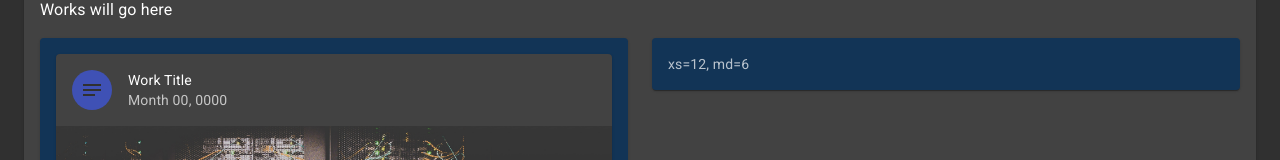
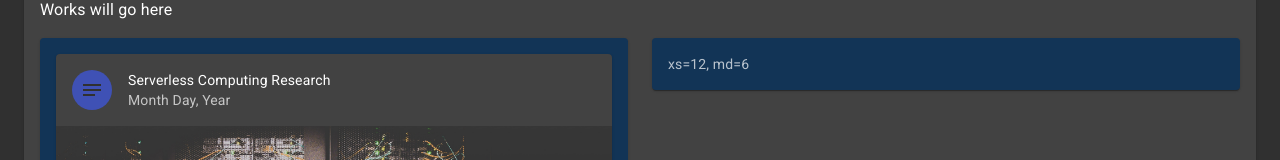
Before and after one commit to brinleym/personal-website, a React (Create React App) app in the folder react-client/: page / in a window 1280 px wide. Shown: the part 214-374 px from the top of the page. Built offline with nearby package versions, Linux system fonts and the light colour scheme.

Commit message:
parameterized Work Card

```diff
--- a/react-client/src/components/MyTimeline.js
+++ b/react-client/src/components/MyTimeline.js
@@ -48,9 +48,6 @@ function CustomizedTimeline() {
         type="work"
       >
       </CustomTimelineItem>
-{/*       <CustomTimelineItem></CustomTimelineItem>
-      <CustomTimelineItem></CustomTimelineItem>
-      <CustomTimelineItem></CustomTimelineItem> */}
       <TimelineItem>
         <TimelineSeparator>
           <TimelineDot color="secondary">
--- a/react-client/src/components/WorkCard.js
+++ b/react-client/src/components/WorkCard.js
@@ -16,6 +16,7 @@ import ExpandMoreIcon from '@material-ui/icons/ExpandMore';
 import MoreVertIcon from '@material-ui/icons/MoreVert';
 import LaunchIcon from '@material-ui/icons/Launch';
 import NotesIcon from '@material-ui/icons/Notes';
+import SvgIcon from '@material-ui/core/SvgIcon';
 
 import serverless_img from '../static/images/ServerlessComputing.jpg';
 
@@ -41,7 +42,28 @@ const useStyles = makeStyles((theme) => ({
   },
 }));
 
-export default function WorkCard() {
+function WorkTypeIcon(props) {
+  const workType = props.type;
+  if (workType == "written") {
+    return <NotesIcon />;
+  }
+  else if (workType == "podcast") {
+    return (
+      // Podcast icon
+      <SvgIcon>
+        <path fill="currentColor" d="M17,18.25V21.5H7V18.25C7,16.87 9.24,15.75 12,15.75C14.76,15.75 17,16.87 17,18.25M12,5.5A6.5,6.5 0 0,1 18.5,12C18.5,13.25 18.15,14.42 17.54,15.41L16,14.04C16.32,13.43 16.5,12.73 16.5,12C16.5,9.5 14.5,7.5 12,7.5C9.5,7.5 7.5,9.5 7.5,12C7.5,12.73 7.68,13.43 8,14.04L6.46,15.41C5.85,14.42 5.5,13.25 5.5,12A6.5,6.5 0 0,1 12,5.5M12,1.5A10.5,10.5 0 0,1 22.5,12C22.5,14.28 21.77,16.39 20.54,18.11L19.04,16.76C19.96,15.4 20.5,13.76 20.5,12A8.5,8.5 0 0,0 12,3.5A8.5,8.5 0 0,0 3.5,12C3.5,13.76 4.04,15.4 4.96,16.76L3.46,18.11C2.23,16.39 1.5,14.28 1.5,12A10.5,10.5 0 0,1 12,1.5M12,9.5A2.5,2.5 0 0,1 14.5,12A2.5,2.5 0 0,1 12,14.5A2.5,2.5 0 0,1 9.5,12A2.5,2.5 0 0,1 12,9.5Z" />
+      </SvgIcon>
+    )
+  }
+  return (
+    // Code icon
+    <SvgIcon>
+      <path fill="currentColor" d="M14.6,16.6L19.2,12L14.6,7.4L16,6L22,12L16,18L14.6,16.6M9.4,16.6L4.8,12L9.4,7.4L8,6L2,12L8,18L9.4,16.6Z" />;
+    </SvgIcon>
+  )
+}
+
+export default function WorkCard(props) {
   const classes = useStyles();
   const [expanded, setExpanded] = React.useState(false);
 
@@ -54,16 +76,16 @@ export default function WorkCard() {
       <CardHeader
         avatar={
           <Avatar aria-label="work_type" className={classes.avatar}>
-            <NotesIcon />
+            <WorkTypeIcon type={props.type}></WorkTypeIcon>
           </Avatar>
         }
-        title="Work Title"
-        subheader="Month 00, 0000"
+        title={props.title}
+        subheader={props.date}
       />
       <CardMedia
         className={classes.media}
-        image={serverless_img}
-        title="Image Title"
+        image={props.image}
+        title={props.image_title}
       />
       <CardContent>
         <Typography variant="body2" color="textSecondary" component="p">
--- a/react-client/src/components/WorksGrid.js
+++ b/react-client/src/components/WorksGrid.js
@@ -3,6 +3,8 @@ import { makeStyles } from '@material-ui/core/styles';
 import Grid from '@material-ui/core/Grid';
 import Paper from '@material-ui/core/Paper';
 import WorkCard from './WorkCard';
+
+import serverless_img from '../static/images/ServerlessComputing.jpg';
 
 const useStyles = makeStyles((theme) => ({
   paper: {
@@ -13,6 +15,15 @@ const useStyles = makeStyles((theme) => ({
   }
 }));
 
+// Work Card props
+// Type (string)
+// Title (string)
+// Date (string)
+// Image path (string)
+// Description (string)
+// Details (string)
+// Link (string)
+
 const WorksGrid = () => {
   const classes = useStyles();
 
@@ -21,7 +32,17 @@ const WorksGrid = () => {
       <Grid container spacing={3}>
         <Grid item xs={12} md={6}>
           <Paper className={classes.paper}>
-            <WorkCard></WorkCard>
+            <WorkCard
+              type="written"
+              title="Serverless Computing Research"
+              date="Month Day, Year"
+              image={serverless_img}
+              image_title="Data Center"
+              description=""
+              details=""
+              link=""
+            >
+            </WorkCard>
           </Paper>
         </Grid>
         <Grid item xs={12} md={6}>
```
